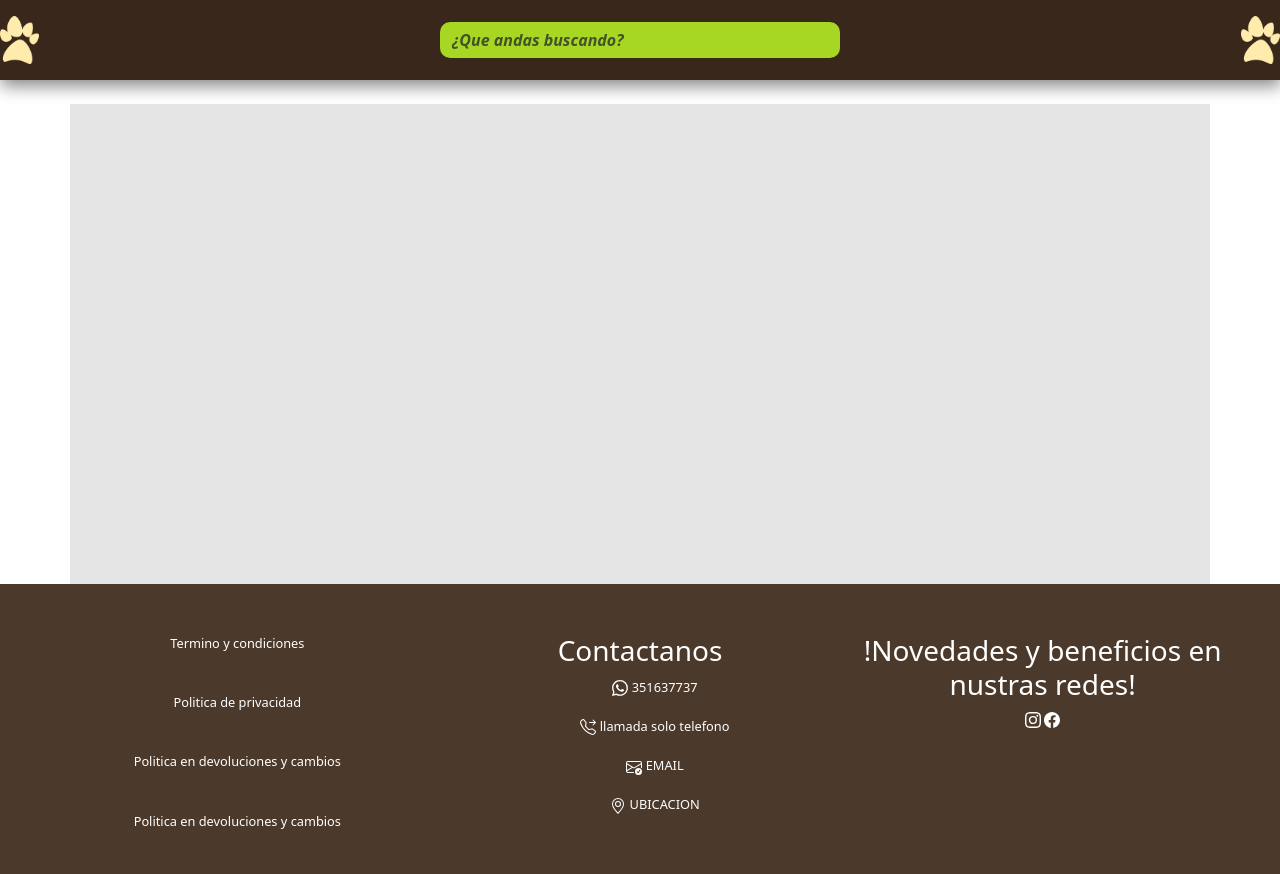
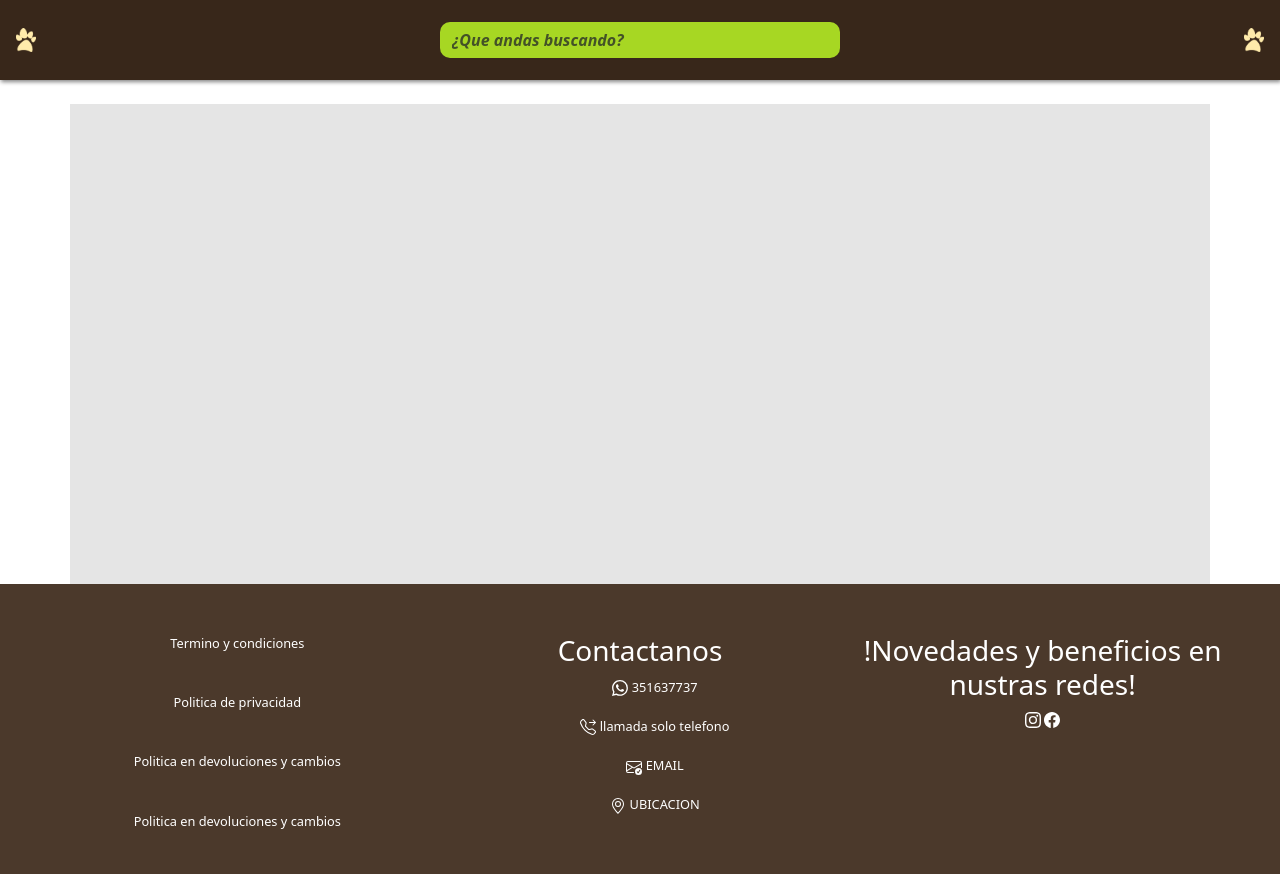
Before and after one commit to BfJmMtNbTs/Pet-Shop-Huella-Sana, a plain HTML site: page assets/pages/tienda.html in a window 1280 px wide. Shown: the top 874 px of the page. Drawn offline with nearby package versions, Linux system fonts and the light colour scheme; no server answers.

Commit message:
correcion nav

```diff
--- a/assets/style/jugueteria.css
+++ b/assets/style/jugueteria.css
@@ -1,20 +1,3 @@
-.navar {
-  background-color: #38271a;
-  box-shadow: #0000007a 1px 2px 4px;
-  height: 5rem;
-  padding: 1rem;
-}
-#logopatitanav {
-  height: 3vh;
-}
-.buscador {
-  background-color: #a7d723;
-  border: none;
-  border-radius: 10px;
-  font-weight: 600;
-  font-style: italic;
-  height: 2.3rem;
-}
 .infocantidad {
     height: 2rem;
     display: flex;
@@ -23,7 +6,7 @@
 }
 #numcant {
     font-size: larger;
-  font-family: Haettenschweiler, 'Arial Narrow Bold', sans-serif;
+    font-family: Haettenschweiler, "Arial Narrow Bold", sans-serif;
 }
 .cantidad {
     height: 1px;
--- a/assets/style/style.css
+++ b/assets/style/style.css
@@ -24,15 +24,23 @@ body {
     min-height: 100vh;
 }
 
-/* Header */
-header {
-    background-color: #4b392b;
-    min-height: 15vh;
+/* Nav */
+.navar {
+    background-color: #38271a;
+    box-shadow: #0000007a 1px 2px 4px;
+    height: 5rem;
+    padding: 1rem;
 }
-
-#logo {
-    width: 5rem;
-    height: 5rem;
+#logopatitanav {
+    height: 3vh;
+}
+.buscador {
+    background-color: #a7d723;
+    border: none;
+    border-radius: 10px;
+    font-weight: 600;
+    font-style: italic;
+    height: 2.3rem;
 }
 
 /* Main */
```
Also changed, not shown: assets/pages/jugueteria.html (+5 -4 lines). Lines whose indentation alone changed are shown as unchanged.
